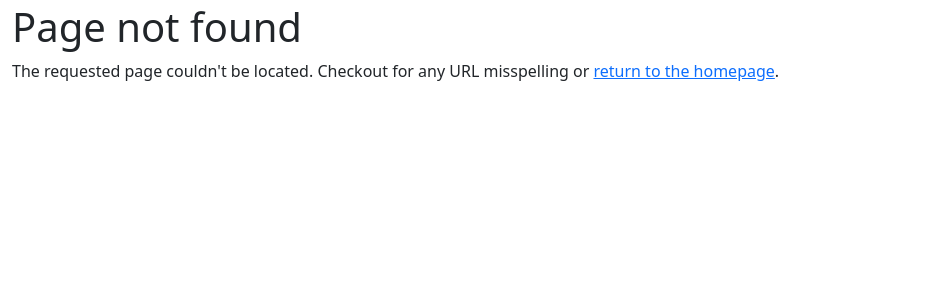
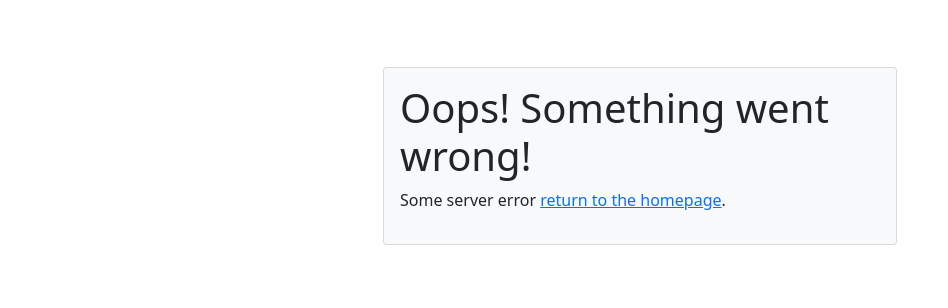
Before and after one commit to casisdead2772/CsvImport, a Symfony app: template templates/bundles/TwigBundle/Exception/error.html.twig in a window 1280 px wide. Shown: the part 53-361 px from the top of the page, without its empty margins (0-948 px from the left). Run offline with Twig, Linux system fonts and the light colour scheme; the template is opened without the code that fills it, so the values that code supplies are empty; some libraries are stand-ins or nearby versions.

Commit message:
refactoring

```diff
--- a/src/Controller/ImportResultController.php
+++ b/src/Controller/ImportResultController.php
@@ -60,10 +60,10 @@ class ImportResultController extends AbstractController {
      * @throws NotFoundHttpException
      */
     public function showImportFailures(string $id, Request $request, ErrorService $errorService): Response {
-        $unsuited = $errorService->getMessageFailuresWithPaginate($id, $request);
+        $failures = $errorService->getMessageFailuresWithPaginate($id, $request);
 
         return $this->render('import/importData/failed.html.twig', [
-            'failures' => $unsuited,
+            'failures' => $failures,
         ]);
     }
 
--- a/src/Service/ImportService/GeneralImportService.php
+++ b/src/Service/ImportService/GeneralImportService.php
@@ -29,8 +29,7 @@ class GeneralImportService {
      *
      * @return mixed
      */
-    private function getCsvRowsAsArrays($inputFile) {
-        //
+    private function getCsvRowsAsArrays($inputFile): mixed {
         if (!file_exists($inputFile)) {
             throw new FileNotFoundException(sprintf('File %s not exists', $inputFile));
         }
--- a/templates/bundles/TwigBundle/Exception/error.html.twig
+++ b/templates/bundles/TwigBundle/Exception/error.html.twig
@@ -1,10 +1,17 @@
 {% extends 'base/base.html.twig' %}
 
 {% block body %}
-    <h1>Page not found</h1>
-
-    <p>
-        The requested page couldn't be located. Checkout for any URL
-        misspelling or <a href="{{ path('upload_file') }}">return to the homepage</a>.
-    </p>
+    <div class="container py-5">
+        <div class="row justify-content-center">
+            <div class="col-lg-6">
+                <div class="card bg-light p-3 m-3">
+                    <h1>Oops! Something went wrong!</h1>
+                    <p>
+                        Some server error
+                        <a href="{{ path('upload_file') }}">return to the homepage</a>.
+                    </p>
+                </div>
+            </div>
+        </div>
+    </div>
 {% endblock %}
```
Also changed, not shown: migrations/Version20211230152626.php (+6 -9 lines), src/Entity/Message.php (+10 -7 lines), tests/Service/EntityService/Error/ErrorServiceTest.php (+10 -7 lines), tests/Service/EntityService/Message/MessageServiceTest.php (+3 -3 lines), tests/Service/EntityService/Product/ProductServiceTest.php (+2 -2 lines), tests/Service/FileUploadServiceTest.php (+3 -0 lines), tests/Service/ImportService/GeneralImportServiceTest.php (+6 -7 lines), assets/styles/app.scss (line endings or trailing spaces), templates/bundles/TwigBundle/Exception/error404.html.twig (line endings or trailing spaces), templates/import/importData/failed.html.twig (line endings or trailing spaces), templates/import/importData/unsuited.html.twig (line endings or trailing spaces), templates/import/importErrorsList.html.twig (line endings or trailing spaces), templates/import/importResults.html.twig (line endings or trailing spaces).
